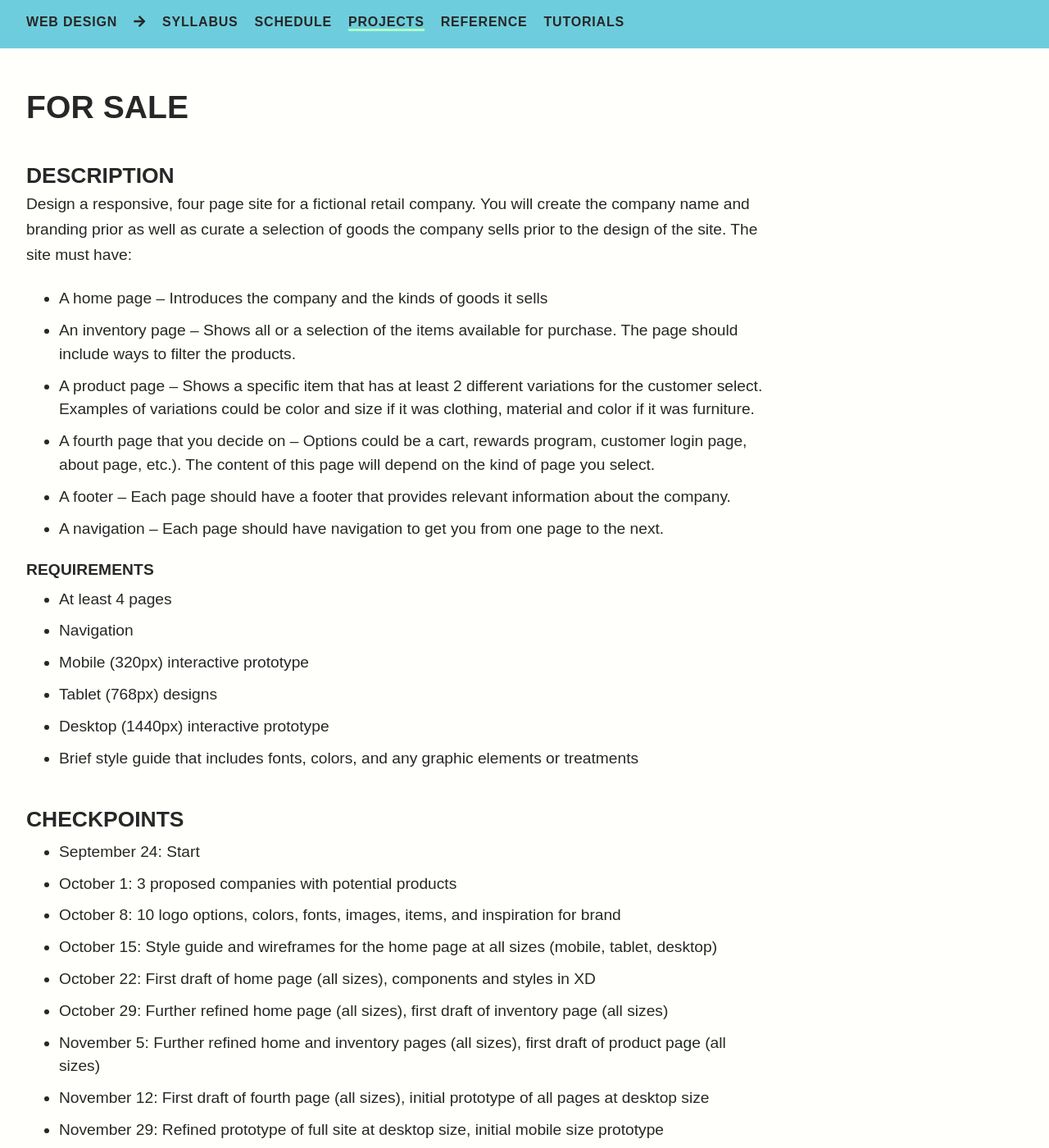
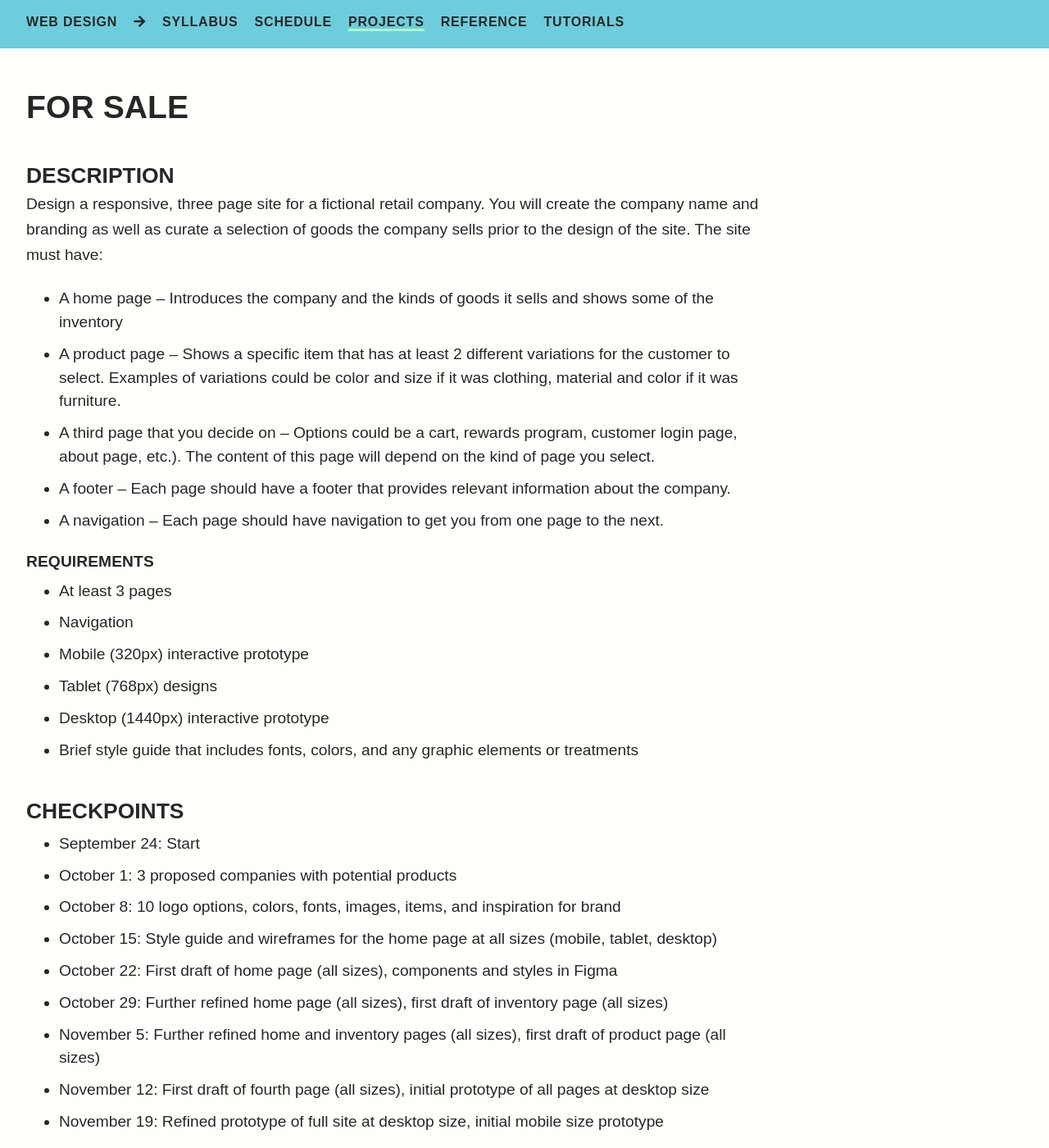
Before and after one commit to gmu-gd/web25-fall, a Jekyll site: the page built from _posts/projects/2025-09-26-p2.md, in a window 1280 px wide and 1400 px high. Shown: the whole window at 82% size. Built offline with Jekyll 4.4.1, drawn with Linux system fonts in a browser that asks for light colours; some web fonts are replaced.

Commit message:
Update 2025-09-26-p2.md

```diff
--- a/_posts/projects/2025-09-26-p2.md
+++ b/_posts/projects/2025-09-26-p2.md
@@ -5,21 +5,20 @@ title: For Sale
 slug: p2
 subhead: Project 2
 categories: [projects]
-excerpt: Design a responsive, four page site for a fictional retail company focusing on usability.
+excerpt: Design a responsive, three page site for a fictional retail company focusing on usability.
 
 ---
 
 ### Description
-Design a responsive, four page site for a fictional retail company. You will create the company name and branding prior as well as curate a selection of goods the company sells prior to the design of the site. The site must have:
-* A home page &ndash; Introduces the company and the kinds of goods it sells
-* An inventory page &ndash; Shows all or a selection of the items available for purchase. The page should include ways to filter the products.
-* A product page &ndash; Shows a specific item that has at least 2 different variations for the customer select. Examples of variations could be color and size if it was clothing, material and color if it was furniture.
-* A fourth page that you decide on &ndash; Options could be a cart, rewards program, customer login page, about page, etc.). The content of this page will depend on the kind of page you select.
+Design a responsive, three page site for a fictional retail company. You will create the company name and branding as well as curate a selection of goods the company sells prior to the design of the site. The site must have:
+* A home page &ndash; Introduces the company and the kinds of goods it sells and shows some of the inventory
+* A product page &ndash; Shows a specific item that has at least 2 different variations for the customer to select. Examples of variations could be color and size if it was clothing, material and color if it was furniture.
+* A third page that you decide on &ndash; Options could be a cart, rewards program, customer login page, about page, etc.). The content of this page will depend on the kind of page you select.
 * A footer &ndash; Each page should have a footer that provides relevant information about the company.
 * A navigation &ndash; Each page should have navigation to get you from one page to the next.
 
 #### Requirements
-* At least 4 pages
+* At least 3 pages
 * Navigation
 * Mobile (320px) interactive prototype
 * Tablet (768px) designs
@@ -31,10 +30,10 @@ Design a responsive, four page site for a fictional retail company. You will cre
 * October 1: 3 proposed companies with potential products
 * October 8: 10 logo options, colors, fonts, images, items, and inspiration for brand
 * October 15: Style guide and wireframes for the home page at all sizes (mobile, tablet, desktop)
-* October 22: First draft of home page (all sizes), components and styles in XD
+* October 22: First draft of home page (all sizes), components and styles in Figma
 * October 29: Further refined home page (all sizes), first draft of inventory page (all sizes)
 * November 5: Further refined home and inventory pages (all sizes), first draft of product page (all sizes)
 * November 12: First draft of fourth page (all sizes), initial prototype of all pages at desktop size
-* November 29: Refined prototype of full site at desktop size, initial mobile size prototype
+* November 19: Refined prototype of full site at desktop size, initial mobile size prototype
 * November 26: Thanksgiving Break
 * December 3: Due
```
